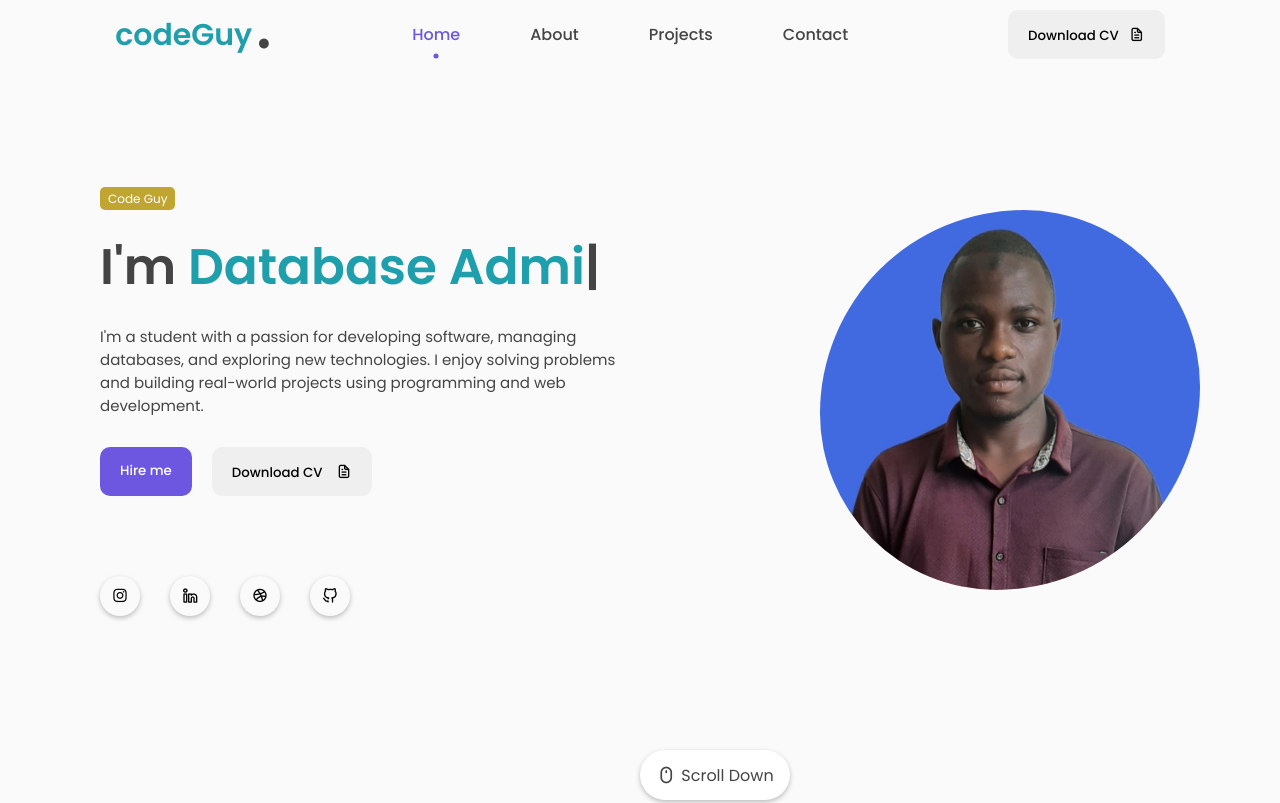
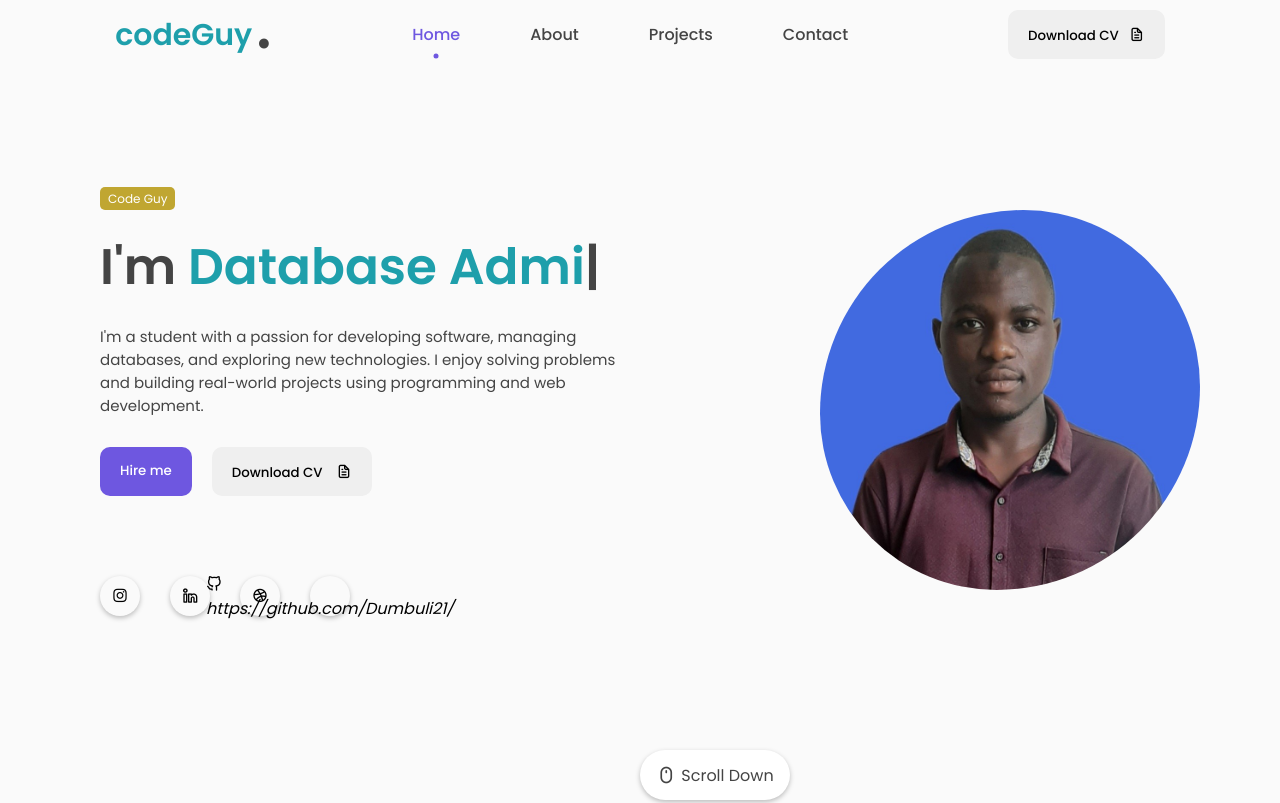
Before and after one commit to Dumbuli21/codeguy, a plain HTML site: page index.html in a window 1280 px wide. Shown: the top 803 px of the page. Drawn offline with nearby package versions, Linux system fonts and the light colour scheme.

Commit message:
updated1

```diff
--- a/index.html
+++ b/index.html
@@ -79,7 +79,7 @@
                             <div class="icon"><i class="uil uil-instagram"></i></div>
                             <div class="icon"><i class="uil uil-linkedin-alt"></i></div>
                             <div class="icon"><i class="uil uil-dribbble"></i></div>
-                            <div class="icon"><i class="uil uil-github-alt"></i></div>
+                            <div class="icon"><i class="uil uil-github-alt">https://github.com/Dumbuli21/</i></div>
                     </div>
                 </div>
                 <div class="featured-image">
```
